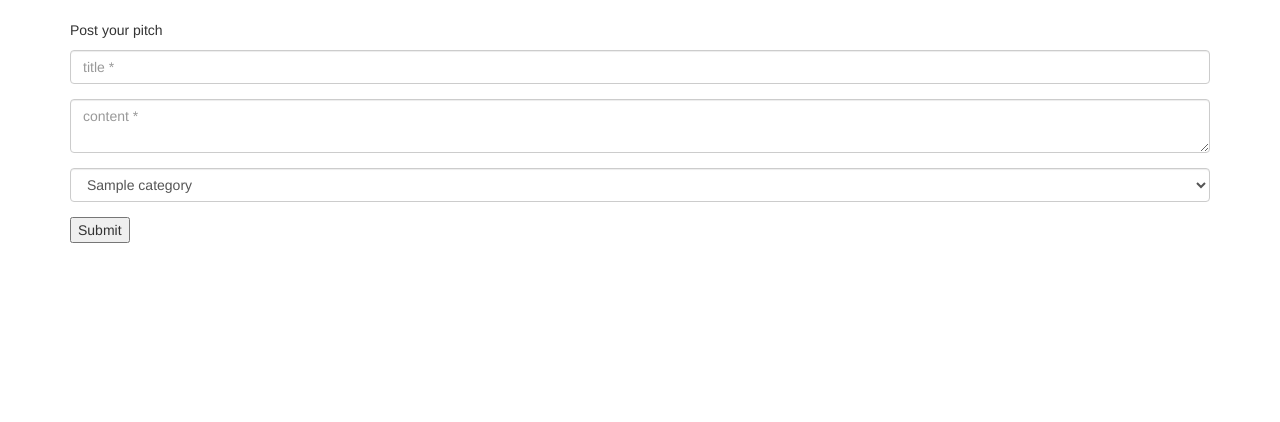
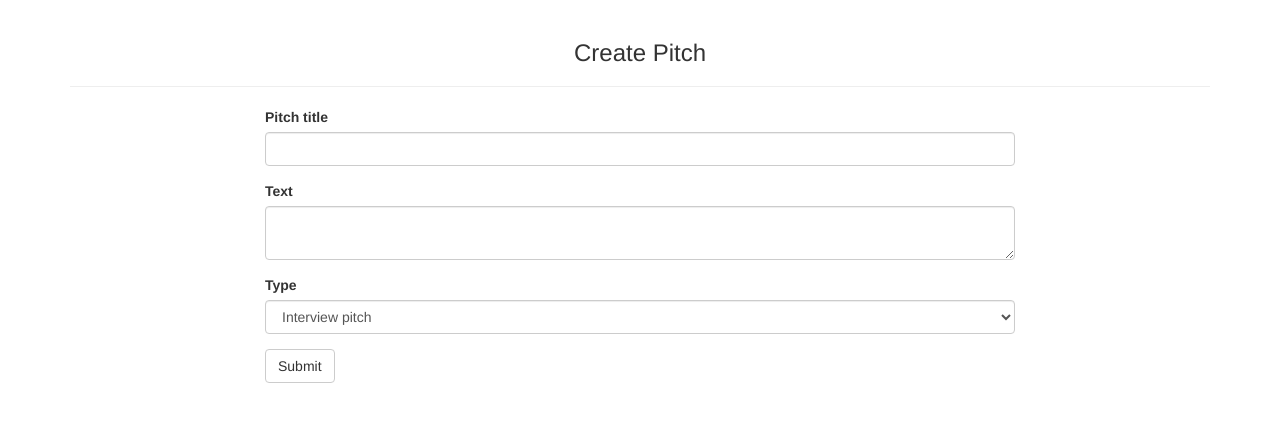
Before and after one commit to kev127/pitches, a Flask app: template app/templates/new_pitch.html in a window 1280 px wide. Shown: the part 52-474 px from the top of the page. Run offline with Flask 2, Linux system fonts and the light colour scheme; tables that the repository leaves empty hold one stand-in row (values such as "Sample post"); the template is opened without the code that fills it: values that come from a table or form of the project are taken from there, most other values are stand-ins (such as "Sample title", 1, 10 or a date in 2020); some libraries are stand-ins or nearby versions.

Commit message:
update code

```diff
--- a/app/templates/new_pitch.html
+++ b/app/templates/new_pitch.html
@@ -1,39 +1,19 @@
-{% extends 'base.html' %}
-{% block styles%}
-    {{ super() }}
-    <link rel="stylesheet" href="{{url_for('static',filename='css/styles.css')}}">
-{% endblock %}
+{% extends 'base.html'%}
+{% import 'bootstrap/wtf.html' as wtf%}
+
 {% block content %}
-<div class="container register-form">
-    <div class="form">
-        <div class="note">
-            <p>Post your pitch</p>
-        </div>
-        <div class="form-content">
-            <div class="row">
-                <div class="col-md-12">
-                    <div class="form-group">
-                        <input type="text" name="title" class="form-control" placeholder="title *" value=""/>
-                    </div>
-                    <div class="form-group">
-                        <textarea name="content"  class="form-control" placeholder="content *" value=""></textarea>
+<div class="container">
+    <h3 class="mt-3 pb-3 text-center">Create Pitch</h3>
+    <hr>
+<div class="row">
+<div class="col-md-2"> </div>
+<div class="col-md-8 card mt-3 p-5">
 
-                    </div>
-                </div>
-                <div class="col-md-12">
-                    <div class="form-group">
-                        <select name="cat_id" class="form-control form-control-sm">
-                            {%for Pitch in category%}
-                            <option value={{category.id}}>{{category.name}}</option>
-                            {%endfor%}
-                          </select>
+{{wtf.quick_form(new_pitch)}}
 
-                    </div>
-                </div>
-            </div>
-            <button type="submit" class="btnSubmit">Submit</button>
-        </div>
-        </form>
-    </div>
 </div>
-{% endblock %}
+<div class="col-md-2"></div>
+</div>
+</div>
+
+{% endblock%}
--- a/manage.py
+++ b/manage.py
@@ -4,7 +4,7 @@ from app.models import User
 from  flask_migrate import Migrate, MigrateCommand
 
 # Creating app instance
-app = create_app('production')
+app = create_app('development')
 
 manager = Manager(app)
 migrate = Migrate(app,db)
```
